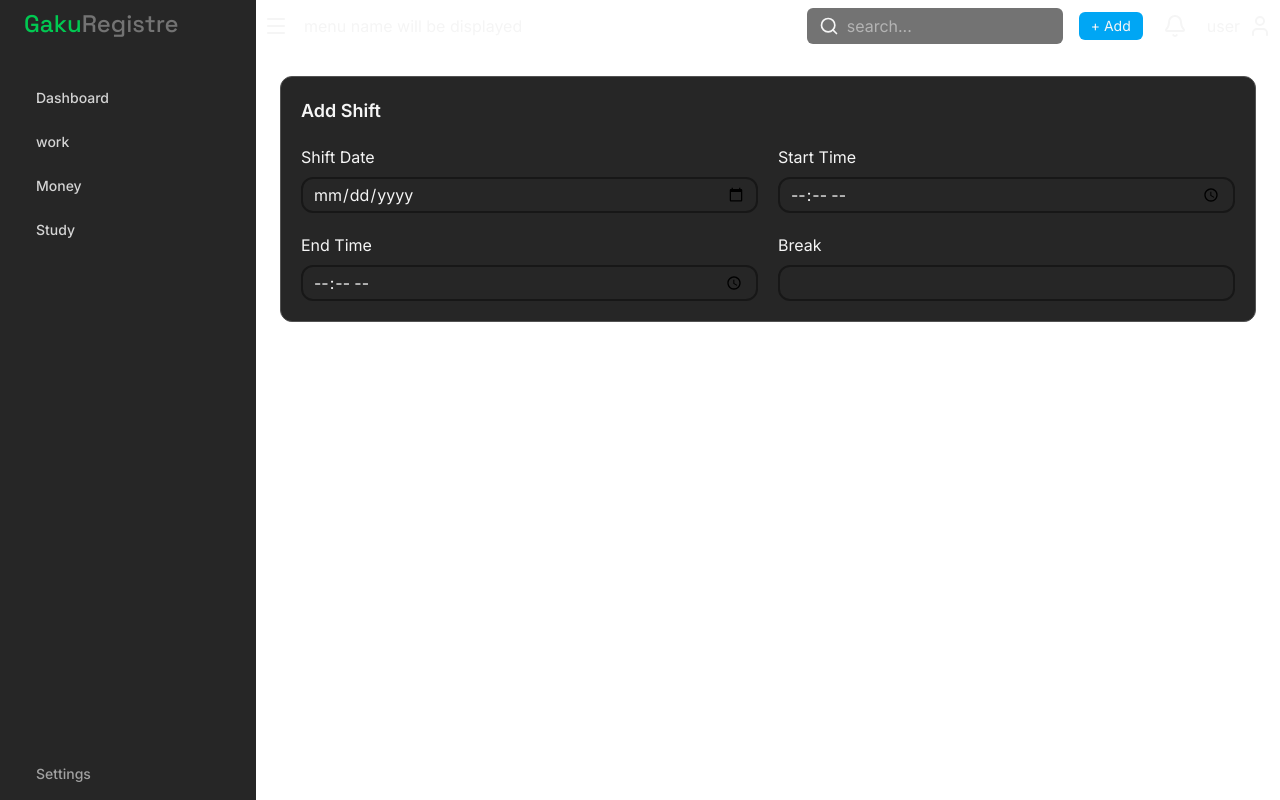
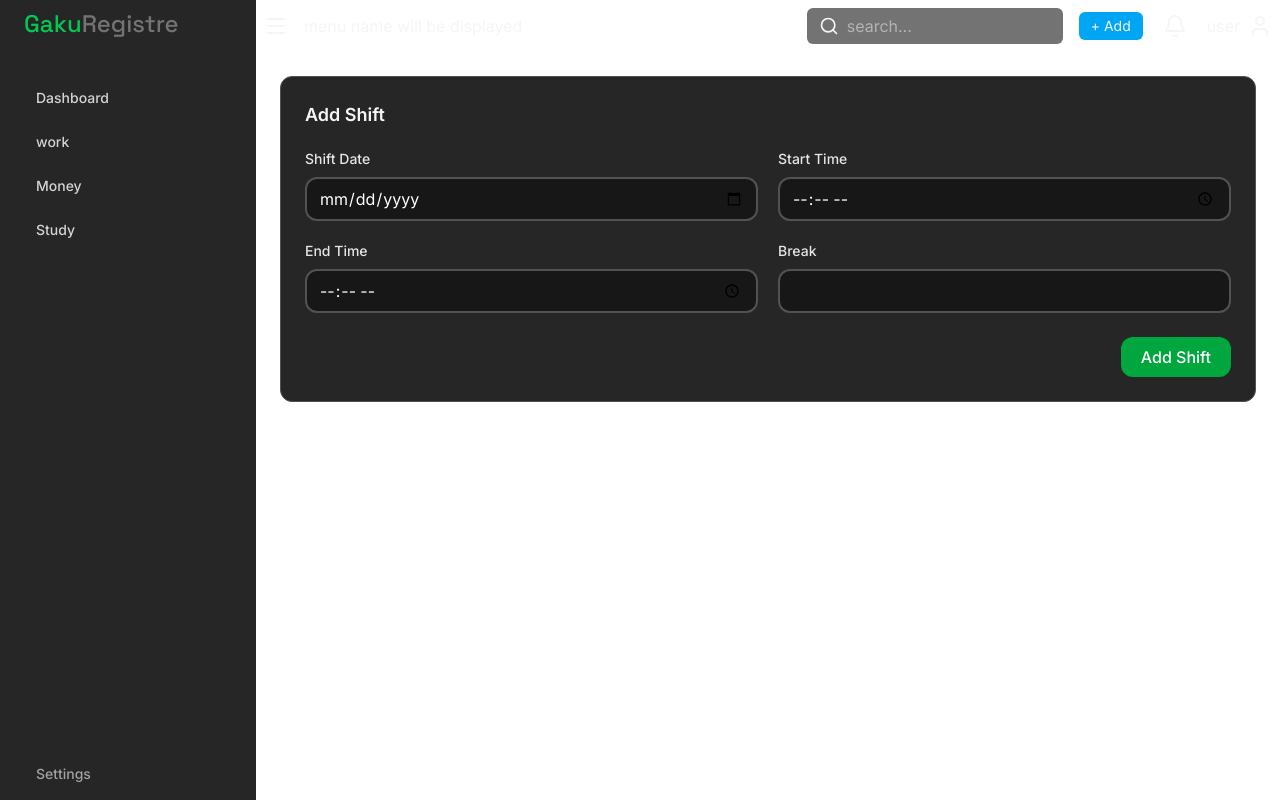
Before and after one commit to Kenny-still12/StudentOS, a React (Vite) app: page / in a window 1280 px wide. Built offline with nearby package versions, Linux system fonts and the light colour scheme.

Commit message:
fixed styling of shiftForm

```diff
--- a/src/Components/work/ShiftForm.jsx
+++ b/src/Components/work/ShiftForm.jsx
@@ -2,7 +2,7 @@
 
     return (
         <form
-            className="rounded-xl border border-neutral-600 bg-neutral-800 p-6 sm:p-5"
+            className="rounded-xl border border-neutral-600 bg-neutral-800 p-5 sm:p-6"
             action="">
 
             <h2 className="text-lg font-semibold mb-5">Add Shift</h2>
@@ -12,39 +12,66 @@
                 <div
                     className="flex flex-col gap-2"
                 >
-                    <label htmlFor="">Shift Date</label>
+                    <label
+                        htmlFor="shiftDate"
+                        className="text-sm font-medium text-neutral-200"
+                    >Shift Date</label>
                     <input
                         type="date"
-                        name=""
-                        id=""
-                        className="rounded-xl border-2 border-neutral-900 py-1 px-2.5"
+                        name="shiftDate"
+                        id="shiftDate"
+                        className="w-full rounded-xl border-2 border-neutral-600 bg-neutral-900 text-white outline-none focus:border-green-500 focus:ring-1 focus:ring-green-500 py-2 px-3"
                     />
                 </div>
                 <div
                     className="flex flex-col gap-2"
                 >
-                    <label htmlFor="">Start Time</label>
+                    <label
+                        htmlFor="shiftStartHour"
+                        className="text-sm font-medium text-neutral-200"
+                    >Start Time</label>
                     <input
                         type="time"
-                        className="rounded-xl border-2 border-neutral-900 py-1 px-2.5"
+                        name="shiftStartHour"
+                        id="shiftStartHour"
+                        className="w-full rounded-xl border-2 border-neutral-600 bg-neutral-900 text-white outline-none focus:border-green-500 focus:ring-1 focus:ring-green-500 py-2 px-3"
                     />
                 </div>
 
                 <div className="flex flex-col gap-2">
-                    <label htmlFor="">End Time</label>
-                    <input type="time"
-                        className="rounded-xl border-2 border-neutral-900 py-1 px-2.5"
+                    <label
+                        htmlFor="shiftEndTime"
+                        className="text-sm font-medium text-neutral-200"
+                    >End Time</label>
+                    <input
+                        type="time"
+                        name="shiftEndTime"
+                        id="shiftEndTime"
+                        className="w-full rounded-xl border-2 border-neutral-600 bg-neutral-900 text-white outline-none focus:border-green-500 focus:ring-1 focus:ring-green-500 py-2 px-3"
                     />
                 </div>
 
                 <div className="flex flex-col gap-2">
-                    <label htmlFor="">Break</label>
+                    <label
+                        htmlFor="shiftBreak"
+                        className="text-sm font-medium text-neutral-200"
+                    >Break</label>
                     <input
                         type="number"
-                        className="rounded-xl border-2 border-neutral-900 py-1 px-2.5"
+                        name="shiftBreak"
+                        id="shiftBreak"
+                        className="w-full rounded-xl border-2 border-neutral-600 bg-neutral-900 text-white outline-none focus:border-green-500 focus:ring-1 focus:ring-green-500 py-2 px-3"
                     />
                 </div>
             </div>
+
+            <div className="mt-6 flex justify-end" >
+                <button
+                    type="submit"
+                    className="rounded-xl py-2 px-5 bg-green-600 font-medium text-white transition-colors hover:bg-green-500"
+                >Add Shift</button>
+            </div>
+
         </form>
     )
 }
```
